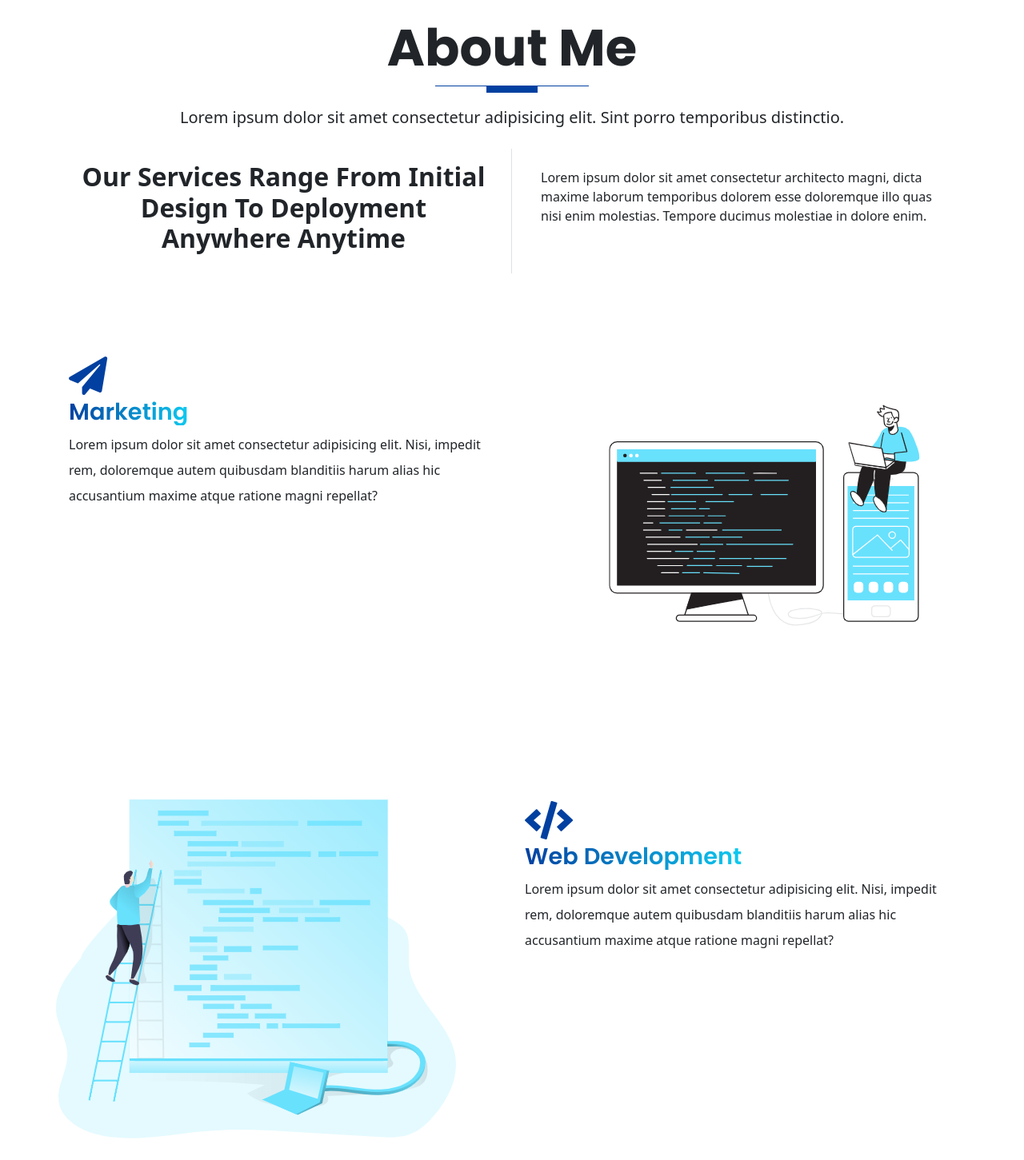
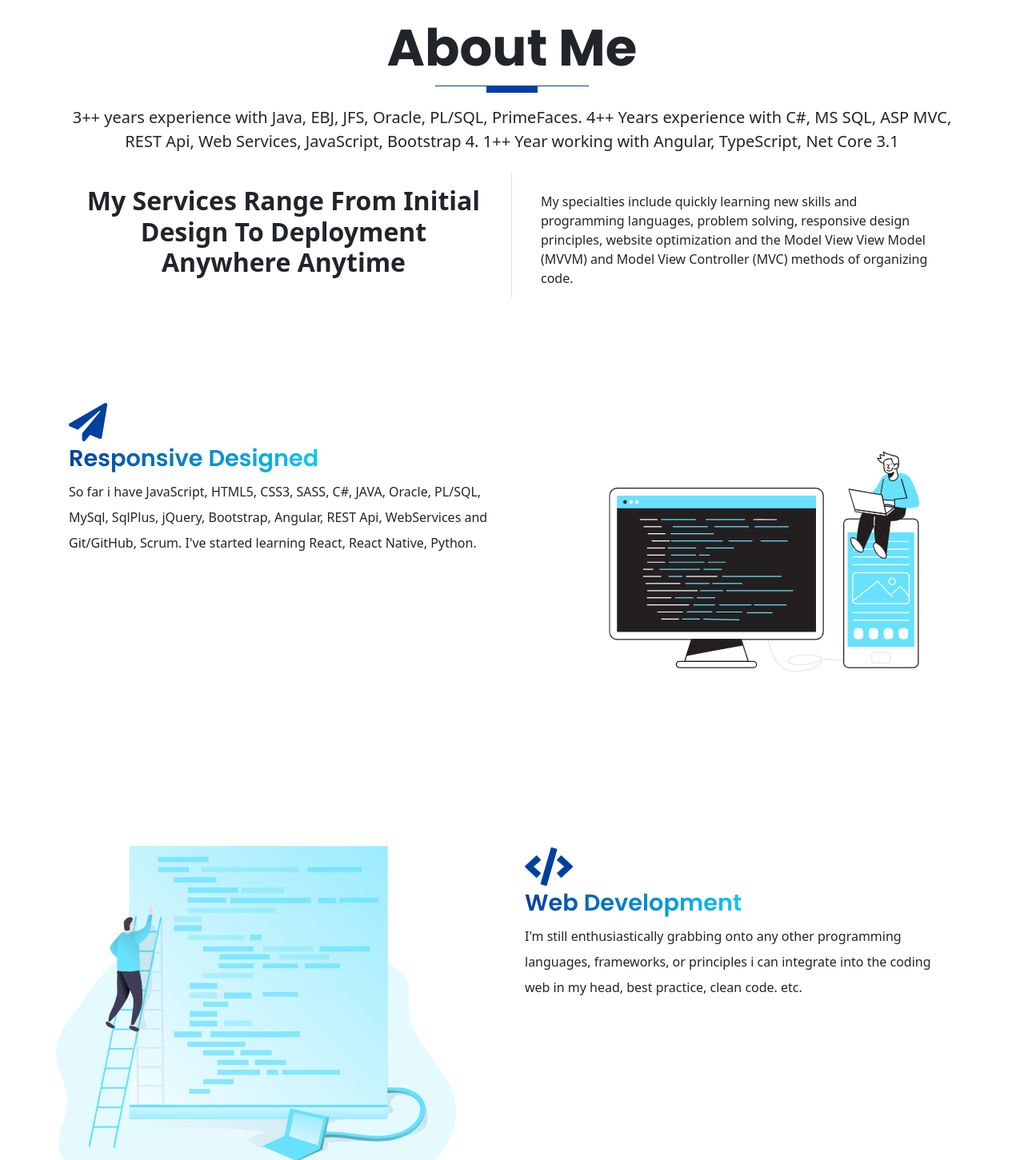
Before and after one commit to oneal1801/oneal1801.github.io, a website: page public/index.html in a window 1280 px wide. Shown: the part 1260-2711 px from the top of the page at 80% size. Drawn offline with nearby package versions, Linux system fonts and the light colour scheme.

Commit message:
updates..

```diff
--- a/public/index.html
+++ b/public/index.html
@@ -170,8 +170,10 @@
           <h1 class="display-3 fw-bold text-capitalize">About Me</h1>
           <div class="heading-line"></div>
           <p class="lead">
-            Lorem ipsum dolor sit amet consectetur adipisicing elit. Sint porro
-            temporibus distinctio.
+            3++ years experience with Java, EBJ, JFS, Oracle, PL/SQL,
+            PrimeFaces. 4++ Years experience with C#, MS SQL, ASP MVC, REST Api,
+            Web Services, JavaScript, Bootstrap 4. 1++ Year working with
+            Angular, TypeScript, Net Core 3.1
           </p>
         </div>
         <!-- START THE DESCRIPTION CONTENT  -->
@@ -179,7 +181,7 @@
           <div class="col-md-6 border-right">
             <div class="bg-white p-3">
               <h2 class="fw-bold text-capitalize text-center">
-                Our Services Range From Initial Design To Deployment Anywhere
+                My Services Range From Initial Design To Deployment Anywhere
                 Anytime
               </h2>
             </div>
@@ -187,9 +189,11 @@
           <div class="col-md-6">
             <div class="bg-white p-4 text-start">
               <p class="fw-light">
-                Lorem ipsum dolor sit amet consectetur architecto magni, dicta
-                maxime laborum temporibus dolorem esse doloremque illo quas nisi
-                enim molestias. Tempore ducimus molestiae in dolore enim.
+                My specialties include quickly learning new skills and
+                programming languages, problem solving, responsive design
+                principles, website optimization and the Model View View Model
+                (MVVM) and Model View Controller (MVC) methods of organizing
+                code.
               </p>
             </div>
           </div>
@@ -203,11 +207,12 @@
           <div class="col-lg-6 col-md-6 col-sm-12 col-xs-12 services mt-4">
             <div class="services__content">
               <div class="icon d-block fas fa-paper-plane fa-3x"></div>
-              <h3 class="display-3--title mt-1">Marketing</h3>
+              <h3 class="display-3--title mt-1">Responsive Designed</h3>
               <p class="lh-lg">
-                Lorem ipsum dolor sit amet consectetur adipisicing elit. Nisi,
-                impedit rem, doloremque autem quibusdam blanditiis harum alias
-                hic accusantium maxime atque ratione magni repellat?
+                So far i have JavaScript, HTML5, CSS3, SASS, C#, JAVA, Oracle,
+                PL/SQL, MySql, SqlPlus, jQuery, Bootstrap, Angular, REST Api,
+                WebServices and Git/GitHub, Scrum. I've started learning React,
+                React Native, Python.
               </p>
             </div>
           </div>
@@ -246,9 +251,9 @@
               <div class="icon d-block fas fa-code fa-3x"></div>
               <h3 class="display-3--title mt-1">web development</h3>
               <p class="lh-lg">
-                Lorem ipsum dolor sit amet consectetur adipisicing elit. Nisi,
-                impedit rem, doloremque autem quibusdam blanditiis harum alias
-                hic accusantium maxime atque ratione magni repellat?
+                I'm still enthusiastically grabbing onto any other programming
+                languages, frameworks, or principles i can integrate into the
+                coding web in my head, best practice, clean code. etc.
               </p>
             </div>
           </div>
```
